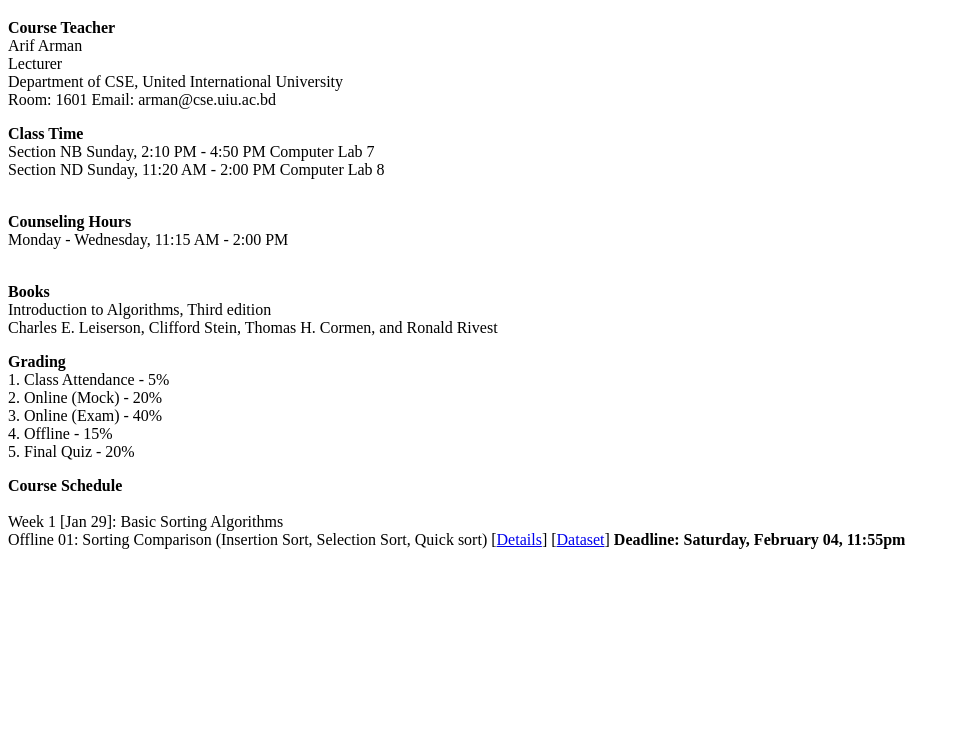
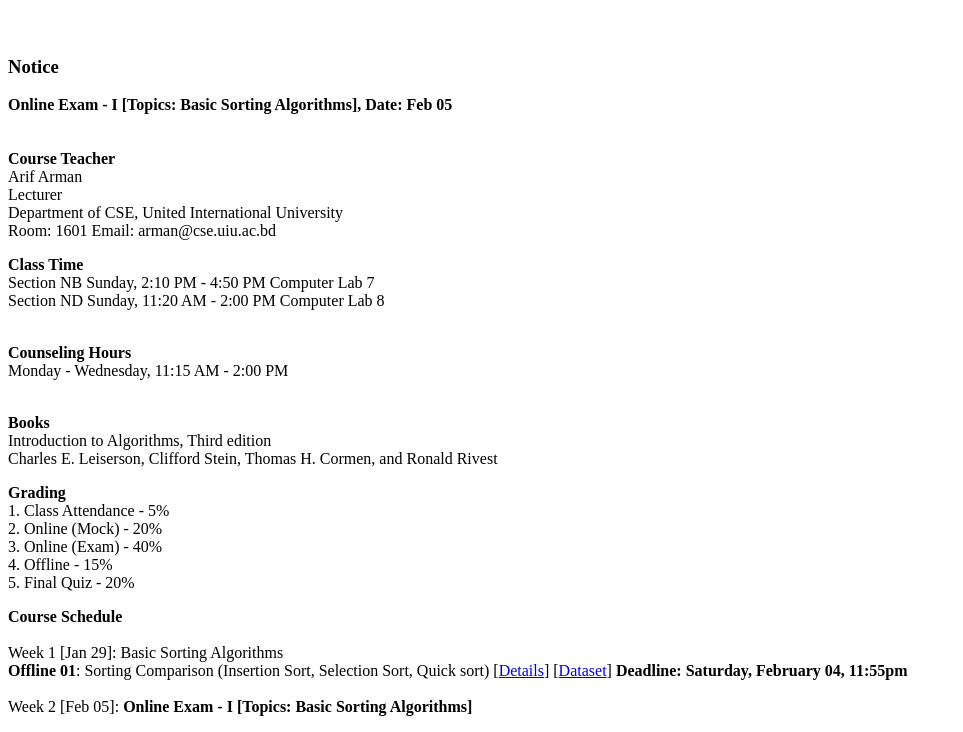
Before and after one commit to arif-arman/arif-arman.github.io, a plain HTML site: page algolab.html in a window 1280 px wide. Shown: the part 105-837 px from the top of the page, without its empty margins (0-963 px from the left). Before the commit the page ends 800 px from the top, so only its background shows below. Drawn offline with Linux system fonts and the light colour scheme.

Commit message:
online 1

```diff
--- a/algolab.html
+++ b/algolab.html
@@ -4,6 +4,12 @@
 <br>
 [<a href="https://arif-arman.github.io">Home</a>]
 <h1>CSI 228: Algorithms Lab, Spring 2017</h1>
+
+<br>
+<h3>Notice</h3>
+<b>Online Exam - I [Topics: Basic Sorting Algorithms], Date: Feb 05 </b>
+
+<br><br><br>
 <b>Course Teacher</b> <br>
 Arif Arman<br>
 Lecturer<br>
@@ -33,7 +39,8 @@ Charles E. Leiserson, Clifford Stein, Thomas H. Cormen, and Ronald Rivest
 
 <p><b>Course Schedule</b> <br><br>
 Week 1 [Jan 29]: Basic Sorting Algorithms<br>
-Offline 01: Sorting Comparison (Insertion Sort, Selection Sort, Quick sort) [<a href="https://drive.google.com/file/d/0B9yYEjMdAq_HQXl6T2NmMmJnQjA/view?usp=sharing" target="_blank">Details</a>] [<a href="https://drive.google.com/file/d/0B9yYEjMdAq_HSHpfVWFza1lOdFE/view?usp=sharing" target="_blank">Dataset</a>] <b>Deadline: Saturday, February 04, 11:55pm</b> <br>
+<b>Offline 01</b>: Sorting Comparison (Insertion Sort, Selection Sort, Quick sort) [<a href="https://drive.google.com/file/d/0B9yYEjMdAq_HQXl6T2NmMmJnQjA/view?usp=sharing" target="_blank">Details</a>] [<a href="https://drive.google.com/file/d/0B9yYEjMdAq_HSHpfVWFza1lOdFE/view?usp=sharing" target="_blank">Dataset</a>] <b>Deadline: Saturday, February 04, 11:55pm</b> <br>
 <br>
+Week 2 [Feb 05]: <b>Online Exam - I [Topics: Basic Sorting Algorithms]</b> <br>
 </body>
 </html>
```
